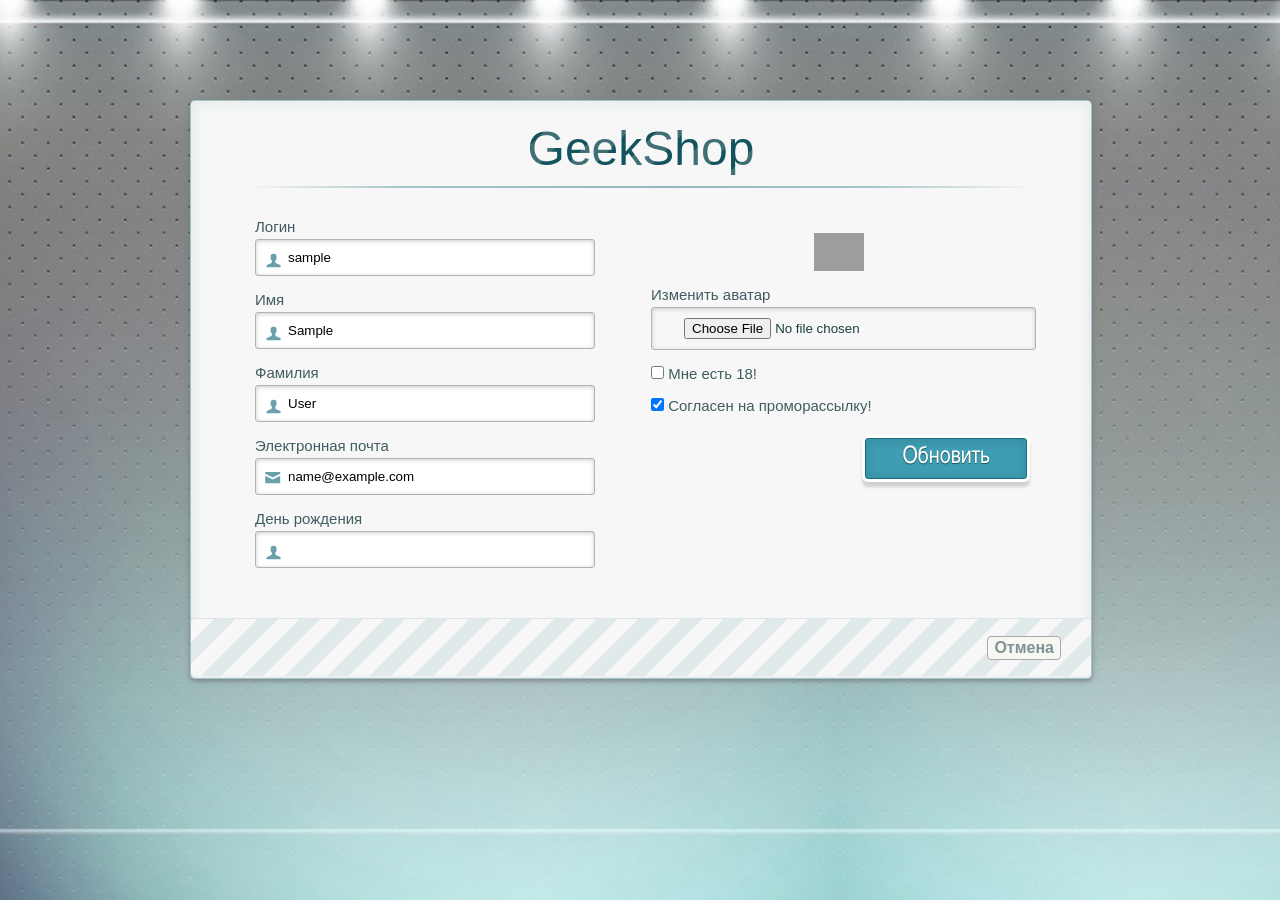
After one commit to MyodsOnline/GeekShop_GB, a Django app: page /auth/edit/ in a window 1280 px wide. The commit adds this page. Run offline with Django 3.2, Linux system fonts and the light colour scheme; the visitor is signed in with stand-in values (Sample User, id 1); grey boxes are pictures that could not be loaded.

Commit message:
update user edit form

```diff
--- a/authapp/forms.py
+++ b/authapp/forms.py
@@ -33,14 +33,21 @@ class ShopUserRegisterForm(UserCreationForm):
 
 
 class ShopUserEditForm(UserChangeForm):
+    username = forms.CharField(widget=forms.TextInput(attrs={'class': 'form-control-edit', 'readonly': True}))
+    email = forms.CharField(widget=forms.EmailInput(attrs={'class': 'form-control-edit'}))
+    first_name = forms.CharField(widget=forms.TextInput(attrs={'class': 'form-control-edit'}), required=False)
+    last_name = forms.CharField(widget=forms.TextInput(attrs={'class': 'form-control-edit'}), required=False)
+    image = forms.ImageField(widget=forms.FileInput(attrs={'class': 'form-control-edit'}), required=False)
+    birth_date = forms.DateField(widget=forms.DateInput(attrs={'class': 'form-control-edit'}), required=False)
+
     class Meta:
         model = ShopUser
-        fields = ('username', 'first_name', 'email', 'age', 'avatar', 'password')
+        fields = ('username', 'first_name', 'last_name', 'email', 'age', 'avatar', 'birth_date', 'promo_accept')
 
-    def __init__(self, *args, **kwargs):
-        super().__init__(*args, **kwargs)
-        for field_name, field in self.fields.items():
-            field.widget.attrs['class'] = 'form-control'
-            field.help_text = ''
-            if field_name == 'password':
-                field.widget = forms.HiddenInput()
+    # def __init__(self, *args, **kwargs):
+    #     super().__init__(*args, **kwargs)
+    #     for field_name, field in self.fields.items():
+    #         field.widget.attrs['class'] = 'form-control-edit'
+    #         field.help_text = ''
+    #         if field_name == 'password':
+    #             field.widget = forms.HiddenInput()
--- a/authapp/static/authapp/style.css
+++ b/authapp/static/authapp/style.css
@@ -44,14 +44,15 @@ body{
 }
 
 #wrapper{
-	width: 30%;
 	right: 0px;
 	min-height: 560px;
 	margin: 0px auto;
 	width: 500px;
 	position: relative;
 }
-
+#wrapper.editform{
+	width: 900px;
+}
 #wrapper h1{
 	font-size: 48px;
 	color: rgb(6, 106, 117);
@@ -61,7 +62,6 @@ body{
 	text-align: center;
 	padding-bottom: 30px;
 }
-/** For the moment only webkit supports the background-clip:text; */
 #wrapper h1{
     background: -webkit-repeating-linear-gradient(-45deg,
 	rgb(18, 83, 93) ,
@@ -91,12 +91,20 @@ body{
 }
 #wrapper p:first-child{
 	margin: 0px;
+	margin-bottom: 15px;
 }
 #wrapper label{
 	color: rgb(64, 92, 96);
 	position: relative;
 }
-
+.user_avatar{
+	display: flex;
+	justify-content: center;
+	padding: 15px;
+}
+.w-50{
+	width: 50px;
+}
 /**** advanced input styling ****/
 /* placeholder */
 ::-webkit-input-placeholder  {
@@ -141,7 +149,26 @@ input {
 	   -moz-box-shadow: 0px 1px 4px 0px rgba(168, 168, 168, 0.9) inset;
 	        box-shadow: 0px 1px 4px 0px rgba(168, 168, 168, 0.9) inset;
 }
-
+.edit_row{
+	display: flex;
+	margin-bottom: 35px;
+	justify-content: space-between;
+}
+.edit_col{
+	display: flex;
+	flex-direction: column;
+	width: 50%;
+	padding: 0px 10px;
+}
+#avatar-clear_id::before{
+	display: none;
+}
+#wrapper input.form-control:not([type="checkbox"]){
+	width: 91%;
+}
+#wrapper input.form-control-edit:not([type="checkbox"]){
+	width: 80%;
+}
 /** the magic icon trick ! **/
 [data-icon]:after {
     content: attr(data-icon);
@@ -152,10 +179,18 @@ input {
     top: 35px;
 	width: 30px;
 }
-
+.errorlist_block{
+	display: block;
+	position: absolute;
+	top: 20px;
+	left: 20px;
+	width: 300px;
+	background: rgba(244, 147, 179, 0.56);
+	padding: 5px 5px 5px 20px;
+}
 /*styling both submit buttons */
 #wrapper p.button input{
-	width: 30%;
+	width: 150px;
 	cursor: pointer;
 	background: rgb(61, 157, 179);
 	padding: 5px;
@@ -255,6 +290,9 @@ p.change_link{
 	rgb(247, 247, 247) 30px
 	);
 }
+p.change_link.editform{
+	width: 840px;
+}
 #wrapper p.change_link a {
 	display: inline-block;
 	font-weight: bold;
--- /dev/null
+++ b/authapp/templates/authapp/edit.html
@@ -0,0 +1,74 @@
+{% extends 'authapp/base.html' %}
+{% load static %}
+{% block title %}
+    {{ title }}
+{% endblock %}
+{% block forms %}
+<div class="main_container">
+    <div id="wrapper" class="editform">
+        <div id="register" class="animate form">
+            <form action="{% url 'auth:edit' %}" method="post" enctype="multipart/form-data">
+                {% csrf_token %}
+                {{ form.non_filed.errors }}
+                <h1>GeekShop</h1>
+                <div class="edit_row">
+                    <div class="edit_col">
+                        <p>
+                            <label for="{{ form.username.id_for_label }}" class="uname" data-icon="u">Логин</label><br>
+                            {{ edit_form.username }}
+                        </p>
+                        <p>
+                            <label for="{{ form.last_name.id_for_label }}" class="uname" data-icon="u">Имя</label><br>
+                            {{ edit_form.first_name }}
+                        </p>
+                        <p>
+                            <label for="{{ form.last_name.id_for_label }}" class="uname" data-icon="u">Фамилия</label><br>
+                            {{ edit_form.last_name }}
+                        </p>
+                        <p>
+                            <label for="{{ form.email.id_for_label }}" class="youmail" data-icon="e" >Электронная почта</label><br>
+                            {{ edit_form.email }}
+                        </p>
+                        <p>
+                            <label for="{{ form.birth_date.id_for_label }}" class="youmail" data-icon="u" >День рождения</label><br>
+                            {{ edit_form.birth_date }}
+                        </p>
+                    </div>
+                    <div class="edit_col">
+                        <div class="user_avatar">
+                            <img src="/media/{{ user.avatar|default:"avatar.png" }}" class="w-50">
+                        </div>
+                        <p>
+                            <label for="{{ form.first_name.id_for_label }}">Изменить аватар</label><br>
+                            {{ edit_form.avatar }}
+                        </p>
+                        <p class="keeplogin">
+                            {{ edit_form.age }}
+                            <label for="{{ form.age.id_for_label }}">Мне есть 18!</label><br>
+                        </p>
+                        <p class="keeplogin">
+                            {{ edit_form.promo_accept }}
+                            <label for="{{ form.promo_accept.id_for_label }}">Согласен на проморассылку!</label><br>
+                        </p>
+                        <p class="signin button">
+                            <input type="submit" value="Обновить"/>
+                        </p>
+                    </div>
+                </div>
+                <p class="change_link editform">
+                    <a href="{% url 'mainapp:home' %}" class="to_main">Отмена</a>
+                </p>
+            </form>
+        </div>
+    </div>
+</div>
+{% if register_form.errors %}
+    <div class="alert alert-warning alert-dismissible fade show" role="alert"
+         style="margin-top: 50px;">
+        {{ register_form.errors|escape }}
+        <button type="button" class="close" data-dismiss="alert" aria-label="Close">
+            <span aria-hidden="true">&times;</span>
+        </button>
+    </div>
+{% endif %}
+{% endblock %}
--- a/authapp/templates/authapp/login.html
+++ b/authapp/templates/authapp/login.html
@@ -12,11 +12,11 @@
                 {{ form.non_filed.errors }}
                 <h1>GeekShop</h1>
                 <p>
-                    <label for="{{ form.username.id_for_label }}" class="uname" data-icon="u" > Имя пользователя </label>
+                    <label for="{{ form.username.id_for_label }}" class="uname" data-icon="u" > Имя пользователя </label><br>
                     {{ login_form.username }}
                 </p>
                 <p>
-                    <label for="{{ form.password.id_for_label }}" class="youpasswd" data-icon="p"> Пароль </label>
+                    <label for="{{ form.password.id_for_label }}" class="youpasswd" data-icon="p"> Пароль </label><br>
                     {{ login_form.password }}
                 </p>
                 <p class="login button">
--- a/authapp/views.py
+++ b/authapp/views.py
@@ -39,8 +39,7 @@ def register(request):
         if register_form.is_valid():
             register_form.save()
             return HttpResponseRedirect(reverse('auth:login'))
-        else:
-            print('EEEEERRRRRRRRRROOOOOORRRRRR')
+
     else:
         register_form = ShopUserRegisterForm()
 
@@ -60,7 +59,9 @@ def edit(request):
         edit_form = ShopUserEditForm(request.POST, request.FILES, instance=request.user)
         if edit_form.is_valid():
             edit_form.save()
-            return HttpResponseRedirect(reverse('auth:edit'))
+            return HttpResponseRedirect(reverse('mainapp:home'))
+        else:
+            print(edit_form.errors)
     else:
         edit_form = ShopUserEditForm(instance=request.user)
 
--- a/templates/includes/main_menu.html
+++ b/templates/includes/main_menu.html
@@ -8,7 +8,11 @@
         {% if user.is_authenticated %}
         <li>
             <a href="{% url 'auth:edit' %}">
-                {{ user.first_name|default:'Пользователь' }}
+                {% if user.first_name %}
+                    {{ user.first_name }}
+                {% else %}
+                    {{ user.username }}
+                {% endif %}
             </a>
         </li>
         {% endif %}
```
Also changed, not shown: authapp/templates/authapp/register.html (+7 -11 lines).
